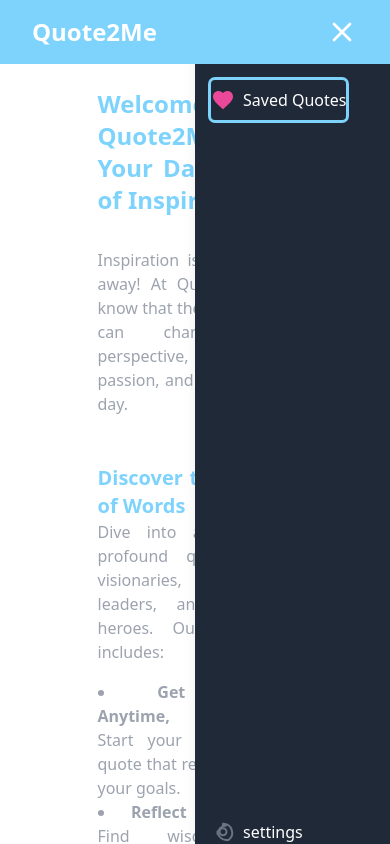
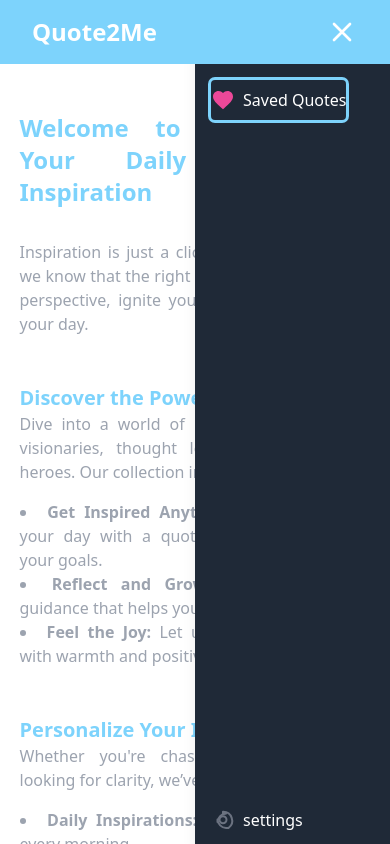
Before and after one commit to Oyasikelly/quoteapp, a React (Vite) app: page / in a window 390 px wide. Both pictures are taken after a click on the button "Menu". Built offline with nearby package versions, Linux system fonts and the light colour scheme.

Commit message:
New Update
Updated the components for better mobile view

```diff
--- a/src/Components/Categories.jsx
+++ b/src/Components/Categories.jsx
@@ -183,7 +183,7 @@
         <img
           src={`${getUnSplashImg}`}
           alt="Unsplash-Images"
-          className="h-[150vh] w-full -mt-6"
+          className="h-[180vh] w-full -mt-6 overflow-y-scroll"
         />
       )}
       <div className="bg-black/55  h-screen p-4 absolute top-0 left-0 right-0 flex flex-col items-center">
--- a/src/Components/Hero.jsx
+++ b/src/Components/Hero.jsx
@@ -64,7 +64,7 @@
             )}
           </button>
         </header>
-        <main className="ml-8 mr-8 mt-10 mb-4 w-1/2 self-center text-justify">
+        <main className="quote-container ml-8 mr-8 mt-10 mb-4 w-1/2 self-center text-justify">
           <h1 className="text-sky-300 font-bold text-2xl mt-12 mb-8">
             Welcome to Quote2Me – Your Daily Dose of Inspiration
           </h1>
@@ -150,7 +150,7 @@
         </span>
         <p className="text-white">Saved Quotes</p>
       </div>
-      <div className="flex flex-row items-center gap-2 cursor-pointer">
+      <div className="flex flex-row items-center gap-2 cursor-pointer py-3">
         <span>
           <svg
             xmlns="http://www.w3.org/2000/svg"
--- a/src/Components/SavedQuotes.jsx
+++ b/src/Components/SavedQuotes.jsx
@@ -25,13 +25,16 @@
       >
         Back
       </button>
-      <div className="flex flex-col items-center justify-center bg-sky-100 w-3/4 mx-auto p-6 rounded-[0.5rem]">
+      <div className="flex flex-col items-center bg-sky-100 w-full sm:w-3/4 mx-auto p-4 sm:p-6 rounded-[0.5rem]">
         {savedQuotes.length > 0 ? (
           savedQuotes.map((quote, index) => (
             <div key={index} className="mb-4 p-4 bg-white rounded shadow">
-              <p className="text-xl font-medium">{quote.quote}</p>
-              <div className="flex justify-between mt-2">
-                <span className="text-gray-500">-{quote.author}-</span>
+              <p className="text-lg sm:text-xl font-medium">{quote.quote}</p>
+              <div className="flex flex-col sm:flex-row justify-between mt-2">
+                <span className="text-gray-500 mb-2 sm:mb-0">
+                  -{quote.author}-
+                </span>
+
                 <button
                   className="text-red-500 hover:underline"
                   onClick={() => removeQuote(index)}
@@ -42,12 +45,14 @@
             </div>
           ))
         ) : (
-          <p className="text-gray-400">No quotes saved yet. Select some!</p>
+          <p className="text-gray-400 text-center">
+            No quotes saved yet. Select some!
+          </p>
         )}
         {savedQuotes.length > 0 && (
           <button
             onClick={clearAllQuotes}
-            className="mt-4 p-2 bg-red-500 text-white rounded"
+            className="mt-4 px-4 py-2 bg-red-500 text-white rounded w-full sm:w-auto"
           >
             Clear All
           </button>
--- a/src/index.css
+++ b/src/index.css
@@ -18,3 +18,31 @@
   ); /* Example background for options */
   color: skyblue;
 }
+
+/* Example: Adjust font sizes and padding for mobile */
+@media (max-width: 640px) {
+  .custom-select {
+    font-size: 14px;
+    padding: 8px;
+  }
+
+  .quote-container {
+    width: 90%;
+    font-size: 16px;
+    padding-top: 4rem;
+    margin: 0 auto;
+  }
+
+  .btn {
+    font-size: 14px;
+    padding: 8px 12px;
+  }
+}
+
+/* Example: Tablet adjustments */
+@media (min-width: 641px) and (max-width: 768px) {
+  .quote-container {
+    width: 80%;
+    font-size: 18px;
+  }
+}
```
